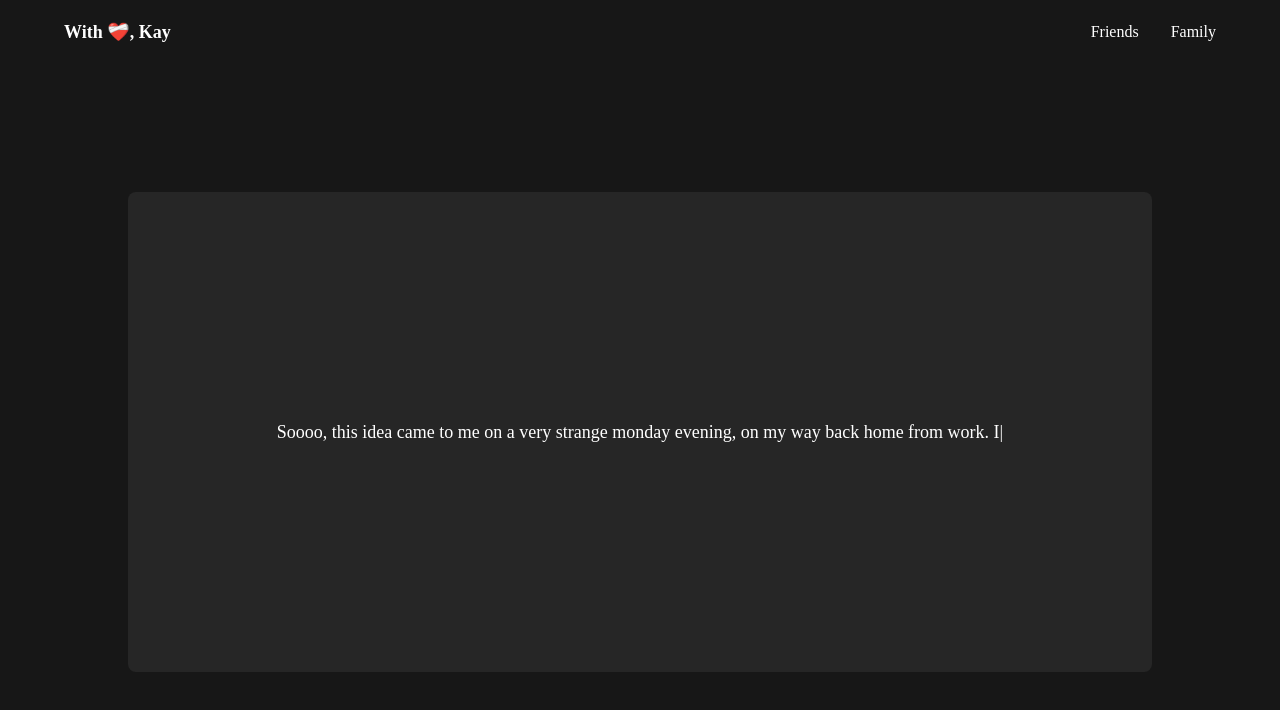
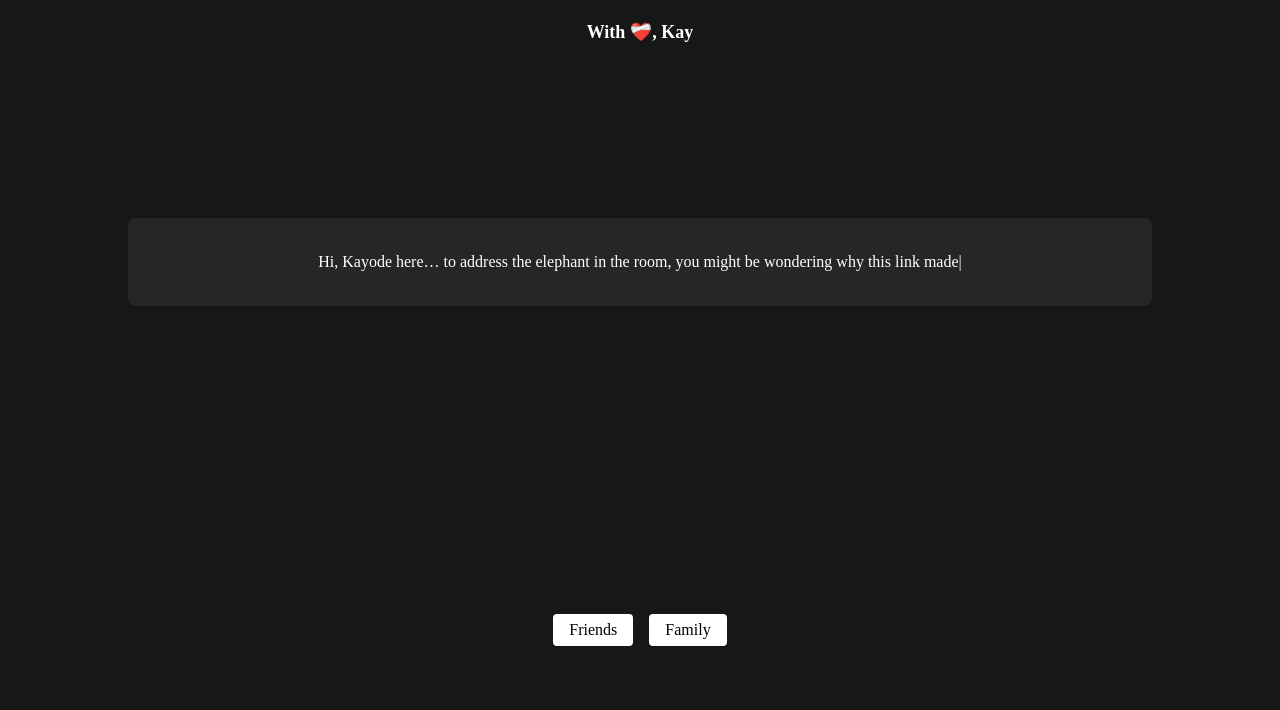
Before and after one commit to kayode-dev/w-love-kay, a React (Create React App) app: page /home in a window 1280 px wide. Shown: the top 710 px of the page. Built offline with nearby package versions, Linux system fonts and the light colour scheme.

Commit message:
im tiredddd

```diff
--- a/package.json
+++ b/package.json
@@ -6,6 +6,7 @@
     "@testing-library/jest-dom": "^5.14.1",
     "@testing-library/react": "^13.0.0",
     "@testing-library/user-event": "^13.2.1",
+    "gsap": "^3.12.2",
     "react": "^18.2.0",
     "react-dom": "^18.2.0",
     "react-router-dom": "^6.19.0",
--- /dev/null
+++ b/src/components/button.jsx
@@ -0,0 +1,9 @@
+const Button = ({ name }) => {
+  return (
+    <button className="h-8 w-auto bg-white text-black flex justify-center items-center py-2 px-4 rounded hover:scale-110 duration-200">
+      {name}
+    </button>
+  );
+};
+
+export default Button;
--- a/src/components/navbar.jsx
+++ b/src/components/navbar.jsx
@@ -1,12 +1,7 @@
 const Navbar = () => {
   return (
-    <nav className="flex md:justify-between justify-around items-center h-16 px-16 ">
+    <nav className="flex justify-around items-center h-16 px-16 ">
       <p className="font-bold text-lg">With ❤️‍🩹, Kay</p>
-
-      <ul className="justify-center gap-8 hidden md:flex">
-        <li>Friends</li>
-        <li>Family</li>
-      </ul>
     </nav>
   );
 };
--- a/src/views/home.jsx
+++ b/src/views/home.jsx
@@ -1,19 +1,39 @@
 import Navbar from "../components/navbar";
+import Button from "../components/button";
 import { TypeAnimation } from "react-type-animation";
 const Home = () => {
+  const message = [
+    "Hi, Kayode here… to address the elephant in the room, you might be wondering why this link made it to your respective DM’s",
+    2500,
+    "you see… there’s a simple answer to that. At some point in the last 2-3 years, you made my life better, you made me smile, you believed in me and somehow we made it into each other’s chapters.",
+    2500,
+    " I am rich in the Lord, but quite poor in funds if i say i should get something for everyone that comes to mind, with that being said, ",
+    2500,
+    "this is my version of a grand gesture of romance, friendship or whatever the relationship between us may be. ",
+    2500,
+    "It might not be all that to you but on my part, i haven't been “intentional” enough and this is how i know best, using the only talents i possess and sometimes take for granted. ",
+    2500,
+    "Now, to all of you, thank you for rocking w me, even though sometimes I made that difficult to do… I find this somewhat… melodramatic? I don’t know if thats the word but anyhoo,",
+    2500,
+    " find yourself and read what i have for you❤️‍🩹",
+  ];
   return (
     <>
       <Navbar />
-      <div className="main-body flex flex-col items-center ">
-        <div className="h-[60vh] w-4/5 bg-neutral-800 m-auto rounded-lg p-4 md:p-8 flex flex-col items-center justify-center overflow-y-auto">
-          <p className="text-lg">
-            <TypeAnimation
-              sequence={[
-                "Soooo, this idea came to me on a very strange monday evening, on my way back home from work. I am quite poor, considering the economy and all that, so i got to thinking",
-              ]}
-              speed={40}
-            />
-          </p>
+      <div className="main-body flex flex-col items-center justify-around ">
+        <div className="w-11/12 md:w-4/5 bg-neutral-800 rounded-lg p-4 md:p-8 flex flex-col items-center justify-center overflow-y-auto">
+          <TypeAnimation
+            sequence={message}
+            speed={40}
+            wrapper="span"
+            className="inline-block overflow-y-auto"
+            // deletionSpeed={70}
+            omitDeletionAnimation={true}
+          />
+        </div>
+        <div className="flex gap-4">
+          <Button name="Friends" />
+          <Button name="Family" />
         </div>
       </div>
     </>
```
Also changed, not shown: 1 other file (tests, documents, lock files or other folders).
